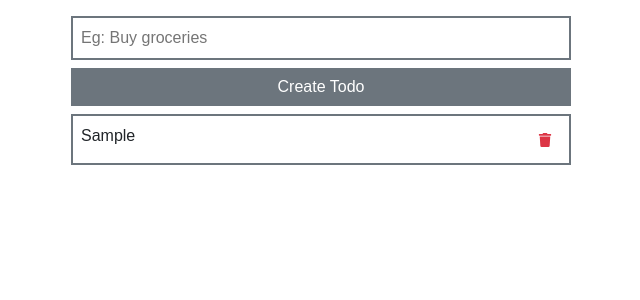
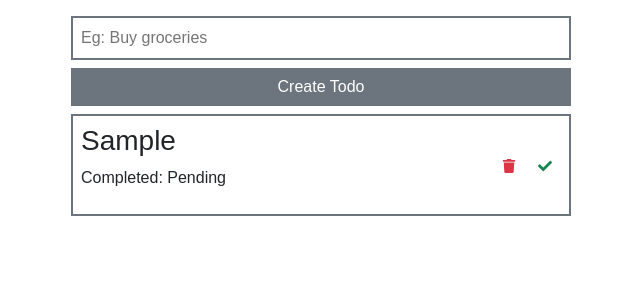
Before and after one commit to mern-trainer/Athmaja-Batch, a React (Vite) app in the folder ReactJS/todo_app/: page / in a window 1280 px wide. Both pictures are taken after typing "Sample" into the empty fields and a click on the button "Create Todo". Shown: the top 300 px of the page, without its empty margins (319-959 px from the left). Built offline with nearby package versions, Linux system fonts and the light colour scheme; a web font is replaced by a local one.

Commit message:
todo advanced

```diff
--- a/ReactJS/todo_app/package.json
+++ b/ReactJS/todo_app/package.json
@@ -15,7 +15,8 @@
     "react-bootstrap": "^2.10.9",
     "react-dom": "^19.0.0",
     "react-icons": "^5.5.0",
-    "react-toastify": "^11.0.5"
+    "react-toastify": "^11.0.5",
+    "uuid": "^11.1.0"
   },
   "devDependencies": {
     "@eslint/js": "^9.21.0",
--- a/ReactJS/todo_app/src/App.jsx
+++ b/ReactJS/todo_app/src/App.jsx
@@ -1,6 +1,7 @@
 import { useState } from "react";
-import { FaTrash } from "react-icons/fa";
+import { FaCheck, FaTrash } from "react-icons/fa";
 import { toast } from "react-toastify";
+import { v4 as uuidv4 } from "uuid"
 
 const App = () => {
 
@@ -12,10 +13,19 @@ const App = () => {
         if (todo == "") {
             return toast.error("Task is required");
         }
-        if (todos.includes(todo)) {
+        const taskIndex = todos.findIndex((item) => item.task.toLowerCase() == todo.toLowerCase())
+        if (taskIndex > -1) {
             return toast.error("Task already exists");
         }
-        setTodos([todo, ...todos])
+        const date_time = new Date()
+        const taskObj = {
+            id: uuidv4(),
+            task: todo,
+            is_completed: false,
+            created_at: date_time.toISOString(),
+            updated_at: date_time.toISOString()
+        }
+        setTodos([taskObj, ...todos])
         setTodo("")
     }
 
@@ -23,9 +33,22 @@ const App = () => {
         setTodo(e.target.value)
     }
 
-    const handleDelete = (idx) => { // idx means index
-        const newTodos = todos.filter((_, index) => index != idx)
+    const handleDelete = (id) => {
+        const newTodos = todos.filter((item) => item.id != id)
         setTodos(newTodos)
+    }
+
+    const handleCompleted = (task) => {
+        if (!task.is_completed) {
+            const res = todos.map((item) => {
+                if (item.id == task.id) {
+                    const date_time = new Date()
+                    return {...item, updated_at: date_time.toISOString(), is_completed: true}
+                }
+                return item
+            })
+            setTodos(res)
+        }
     }
 
     return <div className="px-2 d-flex justify-content-center">
@@ -36,11 +59,17 @@ const App = () => {
             </form>
             <div className="w-100 mt-2 d-flex flex-column gap-2">
                 {
-                    todos.map((item, index) => {
-                        return <div key={item} className="w-100 d-flex p-2 border border-2 border-secondary text-dark">
-                            <div className="w-100">{item}</div>
-                            <div>
-                                <button onClick={() => handleDelete(index)} className="btn btn-sm text-danger"><FaTrash /></button>
+                    todos.map((item) => {
+                        return <div key={item.id} className="w-100 d-flex p-2 border border-2 border-secondary text-dark">
+                            <div className="w-100">
+                                <h3>{item.task}</h3>
+                                <p>Completed: {item.is_completed ? "Completed" : "Pending"}</p>
+                            </div>
+                            <div className="d-flex gap-1 align-items-center">
+                                <button onClick={() => handleDelete(item.id)} className="btn btn-sm text-danger"><FaTrash /></button>
+                                {
+                                    !item.is_completed && <button onClick={() => handleCompleted(item)} className="btn btn-sm text-success"><FaCheck /></button>
+                                }
                             </div>
                         </div>
                     })
```
Also changed, not shown: 1 other file (tests, documents, lock files or other folders).
